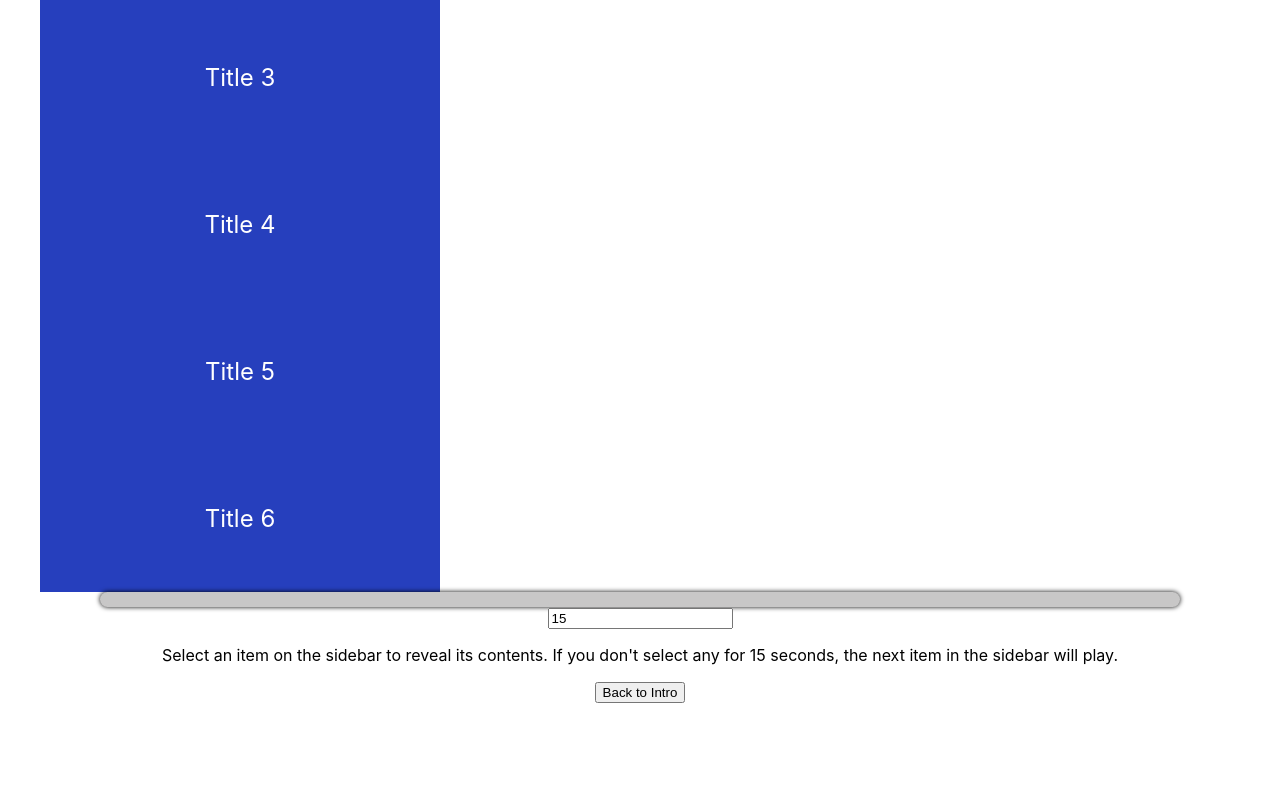
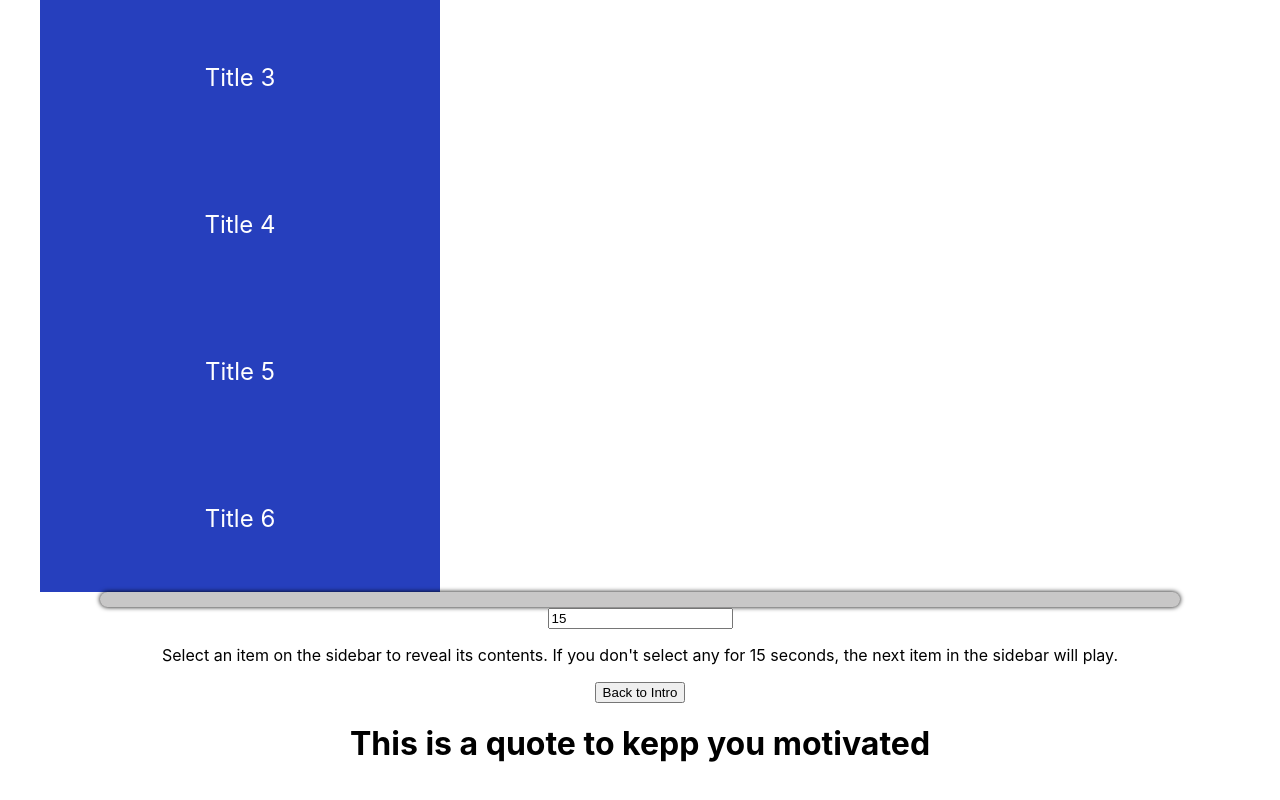
Before and after one commit to MarkE16/test-app, a React (Create React App) app: page /home in a window 1280 px wide. Shown: the part 330-1130 px from the top of the page. Before the commit the page ends 1073 px from the top, so only its background shows below. Built offline with nearby package versions, Linux system fonts and the light colour scheme.

Commit message:
clean up and added motivation quote thingy :)

```diff
--- a/src/App.js
+++ b/src/App.js
@@ -1,7 +1,4 @@
 import './App.css';
-import { useState } from "react";
-import Sidebar from './Sidebar';
-import Progress from './Progress';
 import {
   BrowserRouter as Router,
   Routes,
--- a/src/locations/Home.js
+++ b/src/locations/Home.js
@@ -19,6 +19,9 @@ function Home() {
           <Link to="/"><button>Back to Intro</button></Link>
           </TimerContextProvider>
         </div>
+        <div>
+          <h1 style={{ textAlign: "center" }}>This is a quote to kepp you motivated</h1>
+        </div>
     </div>
   )
 }
```
